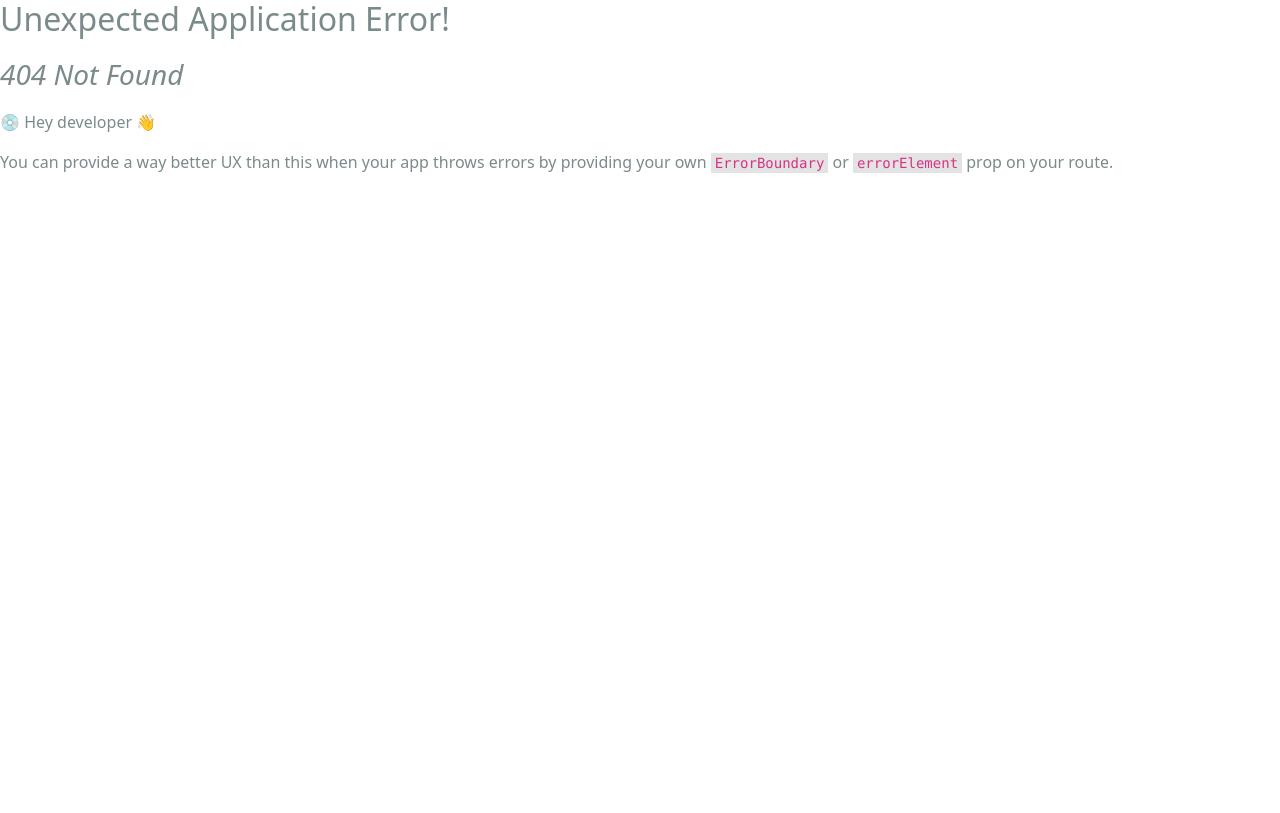
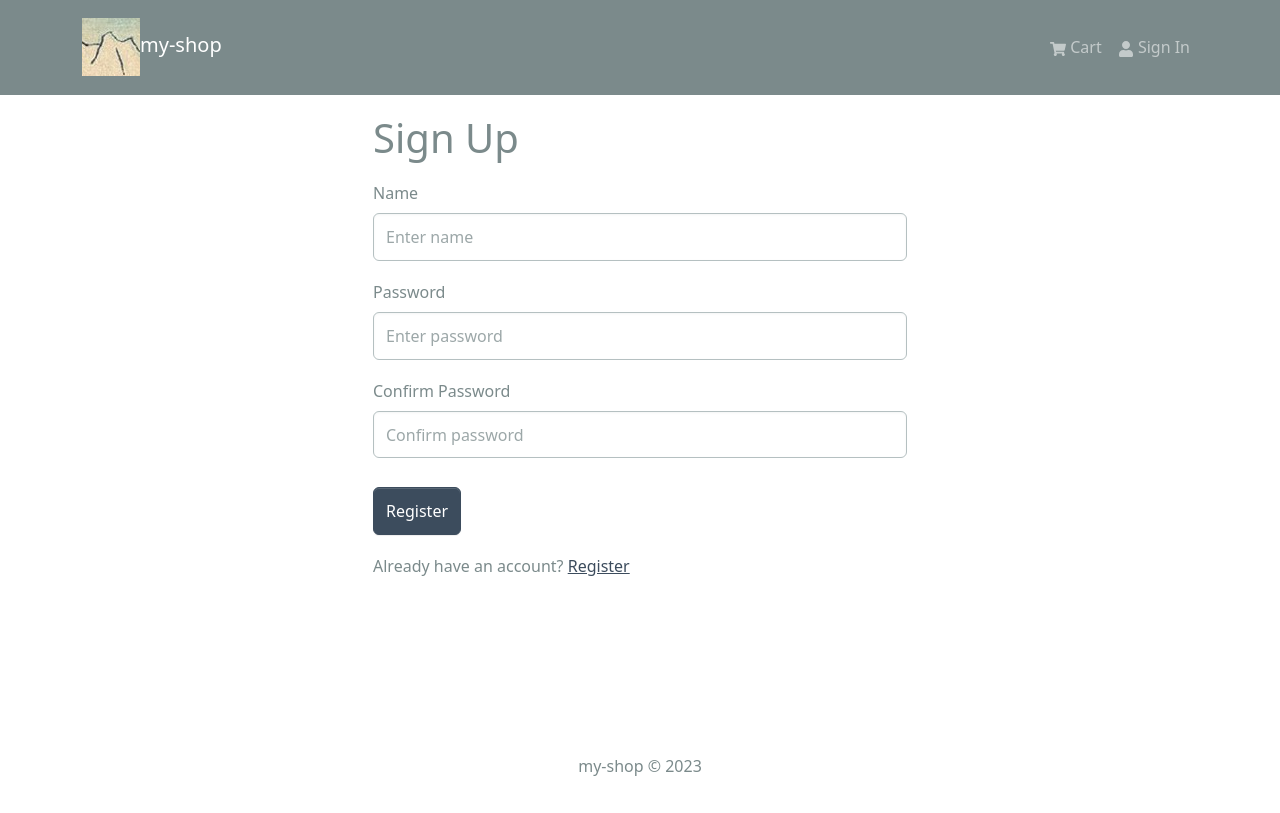
Before and after one commit to ystays/my-shop, a React (Create React App) app in the folder frontend/: page /register in a window 1280 px wide. Before the commit this address had no page. Built offline with nearby package versions, Linux system fonts and the light colour scheme.

Commit message:
Added register screen

```diff
--- a/frontend/src/components/Header.tsx
+++ b/frontend/src/components/Header.tsx
@@ -1,19 +1,33 @@
 import React from 'react'
 
+import { useNavigate } from 'react-router-dom';
 import { Navbar, Nav, Container, Badge, NavDropdown } from 'react-bootstrap';
 import { FaShoppingCart, FaUser } from 'react-icons/fa';
 import logo from '../assets/logo.png';
 import { LinkContainer } from 'react-router-bootstrap';
 import { Link } from 'react-router-dom';
-import { useSelector } from 'react-redux';
+import { useSelector, useDispatch } from 'react-redux';
+import { useLogoutMutation } from '../slices/usersApiSlice';
+import { logout } from '../slices/authSlice';
 
 const Header = () => {
     const { cartItems } = useSelector((state: any) => state.cart);
     const { userInfo } = useSelector((state: any) => state.auth);
 
-    const logoutHandler = () => {
-        console.log("logged out")
-    };
+    const dispatch = useDispatch();
+    const navigate = useNavigate();
+
+    const [ logoutApiCall ] = useLogoutMutation();
+
+    const logoutHandler = async () => {
+        try {
+            const res = await logoutApiCall().unwrap();
+            dispatch(logout(res));
+            navigate('/login')
+        } catch (error) {
+           console.log(error);
+        }
+    }
 
     return (
     <header>
--- a/frontend/src/constants.tsx
+++ b/frontend/src/constants.tsx
@@ -1,4 +1,4 @@
-export const BASE_URL = process.env.NODE_ENV === 'development' ? 'http://localhost:9000' : '';
+export const BASE_URL = process.env.NODE_ENV === 'development' ? 'http://localhost:3000' : '';
 export const PRODUCTS_URL = '/api/products';
 export const USERS_URL = '/api/users';
 export const ORDERS_URL = '/api/orders';
--- a/frontend/src/index.tsx
+++ b/frontend/src/index.tsx
@@ -12,6 +12,7 @@ import HomeScreen from './screens/HomeScreen';
 import ProductScreen from './screens/ProductScreen';
 import CartScreen from './screens/CartScreen';
 import LoginScreen from './screens/LoginScreen';
+import RegisterScreen from './screens/RegisterScreen';
 
 const router = createBrowserRouter(
   createRoutesFromElements(
@@ -20,6 +21,7 @@ const router = createBrowserRouter(
       <Route path='/product/:id' element={<ProductScreen />} />
       <Route path='/cart' element={<CartScreen />} />
       <Route path='/login' element={<LoginScreen />} />
+      <Route path='/register' element={<RegisterScreen />} />
     </Route>
   )
 )
--- /dev/null
+++ b/frontend/src/screens/RegisterScreen.tsx
@@ -0,0 +1,104 @@
+import React from 'react';
+import { useState, useEffect } from 'react';
+import { Link, useLocation, useNavigate } from 'react-router-dom';
+import { Form, Button, Row, Col } from 'react-bootstrap';
+import FormContainer from '../components/FormContainer';
+import { useDispatch, useSelector } from 'react-redux';
+import Loader from '../components/Loader';
+import { useRegisterMutation } from '../slices/usersApiSlice';
+import { setCredentials } from '../slices/authSlice';
+import { toast } from 'react-toastify';
+
+const RegisterScreen = () => {
+    const [name, setName] = useState('');
+    const [email, setEmail] = useState('');
+    const [password, setPassword] = useState('');
+    const [confirmPassword, setConfirmPassword] = useState('');
+
+    const dispatch = useDispatch();
+    const navigate = useNavigate();
+
+    const [register, { isLoading }] = useRegisterMutation();
+
+    const { userInfo } = useSelector((state: any) => state.auth)
+
+    const { search } = useLocation();
+    const sp = new URLSearchParams(search);
+    const redirect = sp.get('redirect') || '/';
+
+    useEffect(() => {
+        if (userInfo) {
+            navigate(redirect);
+        }
+
+    }, [userInfo, redirect, navigate]);
+
+    const submitHandler = async (e: any) => {
+        e.preventDefault();
+        if (password !== confirmPassword) {
+            toast.error('Passwords do not match!');
+            return;
+        } else {
+            try {
+                const res = await register({ name, email, password }).unwrap();
+                dispatch(setCredentials({...res}));
+                // navigate(redirect);
+            } catch (error: any) {
+                toast.error(error?.data?.message || error.error)
+
+            }
+        }
+    }
+    return (
+        <>
+            <FormContainer>
+                <h1>Sign Up</h1>
+                <Form onSubmit={submitHandler}>
+
+                    <Form.Group controlId='name' className='my-3'>
+                        <Form.Label>Name</Form.Label>
+                        <Form.Control
+                            type='text'
+                            placeholder='Enter name'
+                            value={name}
+                            onChange={(e) => setName(e.target.value)}
+                        ></Form.Control>
+                    </Form.Group>
+
+                    <Form.Group controlId='password' className='my-3'>
+                        <Form.Label>Password</Form.Label>
+                        <Form.Control
+                            type='password'
+                            placeholder='Enter password'
+                            value={password}
+                            onChange={(e) => setPassword(e.target.value)}
+                        ></Form.Control>
+                    </Form.Group>
+                    <Form.Group controlId='confirmPassword' className='my-3'>
+                        <Form.Label>Confirm Password</Form.Label>
+                        <Form.Control
+                            type='password'
+                            placeholder='Confirm password'
+                            value={confirmPassword}
+                            onChange={(e) => setConfirmPassword(e.target.value)}
+                        ></Form.Control>
+                    </Form.Group>
+                    <Button type='submit' variant='primary' className='mt-2' disabled={isLoading}>
+                        Register
+                    </Button>
+
+                    { isLoading && <Loader /> }
+
+                </Form>
+
+                <Row className='py-3'>
+                    <Col>
+                        Already have an account? <Link to={ redirect ? `/login?redirect=${redirect}` : '/login' }>Register</Link>
+                    </Col>
+                </Row>
+            </FormContainer>
+    </>
+    );
+}
+
+export default RegisterScreen
--- a/frontend/src/slices/authSlice.tsx
+++ b/frontend/src/slices/authSlice.tsx
@@ -12,10 +12,14 @@ const authSlice = createSlice({
         setCredentials: (state, action) => {
             state.userInfo = action.payload;
             localStorage.setItem('userInfo', JSON.stringify(action.payload));
+        },
+        logout: (state, action) => {
+            state.userInfo = null;
+            localStorage.removeItem('userInfo');
         }
     }
 });
 
-export const { setCredentials } = authSlice.actions;
+export const { setCredentials, logout } = authSlice.actions;
 
 export default authSlice.reducer;
--- a/frontend/src/slices/usersApiSlice.tsx
+++ b/frontend/src/slices/usersApiSlice.tsx
@@ -5,12 +5,25 @@ export const usersApiSlice: any = apiSlice.injectEndpoints({
     endpoints: (builder) => ({
         login: builder.mutation({
             query: (data) => ({
-                url: `${USERS_URL}/auth`,
+                url: `${USERS_URL}/login`,
                 method: 'POST',
                 body: data,
+            }),
+        }),
+        register: builder.mutation({
+            query: (data) => ({
+                url: `${USERS_URL}`,
+                method: 'POST',
+                body: data,
+            })
+        }),
+        logout: builder.mutation({
+            query: () => ({
+                url:`${USERS_URL}/logout`,
+                method: 'POST',
             }),
         }),
     }),
 });
 
-export const { useLoginMutation } = usersApiSlice;
+export const { useLoginMutation, useRegisterMutation, useLogoutMutation } = usersApiSlice;
```
Also changed, not shown: 2 other files (tests, documents, lock files or other folders).
